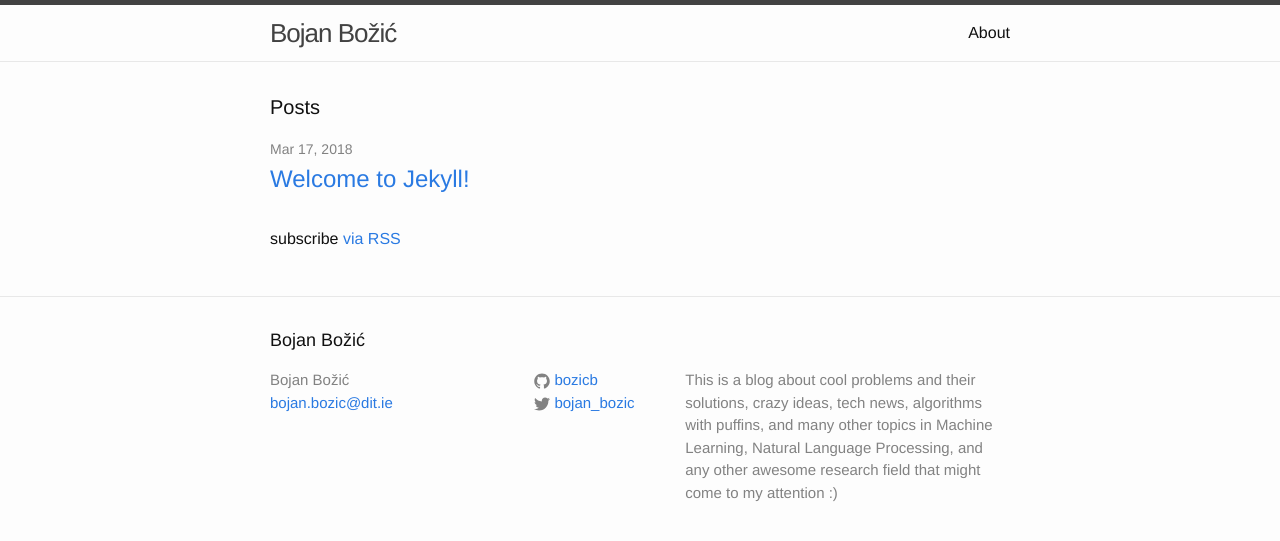
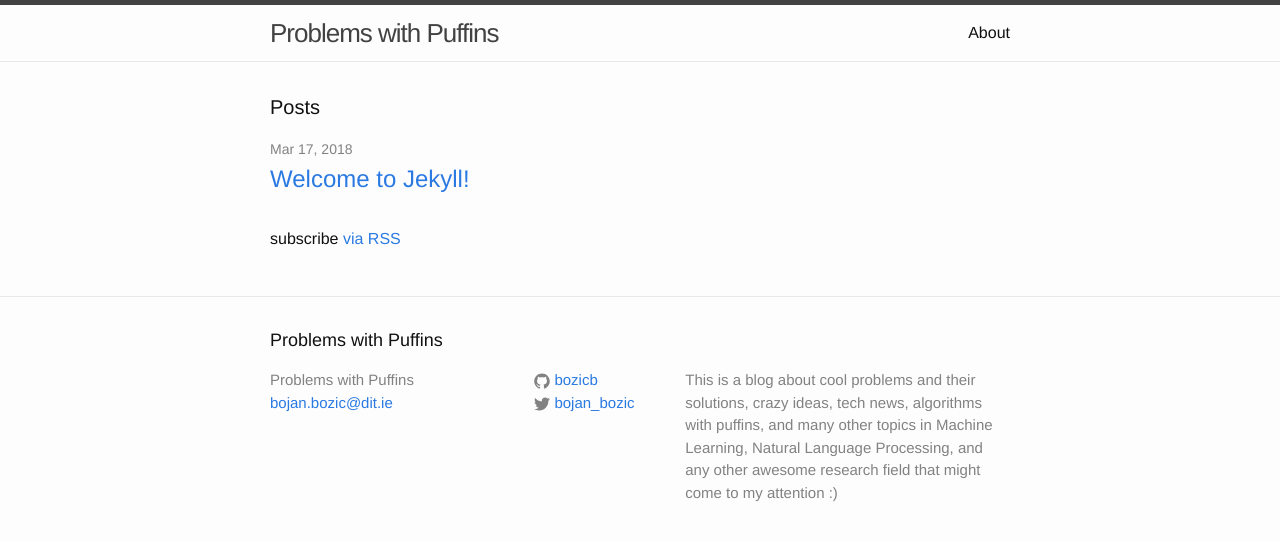
Before and after one commit to bozicb/bozicb.github.io, a Jekyll site: the page built from index.html, in a window 1280 px wide. Shown: the top 541 px of the page. Built offline with Jekyll 4.4.1, drawn with Linux system fonts in a browser that asks for light colours.

Commit message:
new title

```diff
--- a/_config.yml
+++ b/_config.yml
@@ -6,7 +6,7 @@
 # 'jekyll serve'. If you change this file, please restart the server process.
 
 # Site settings
-title: Bojan Božić
+title: Problems with Puffins
 email: bojan.bozic@dit.ie
 description: > # this means to ignore newlines until "baseurl:"
   This is a blog about cool problems and their solutions, crazy ideas, tech news,
```
